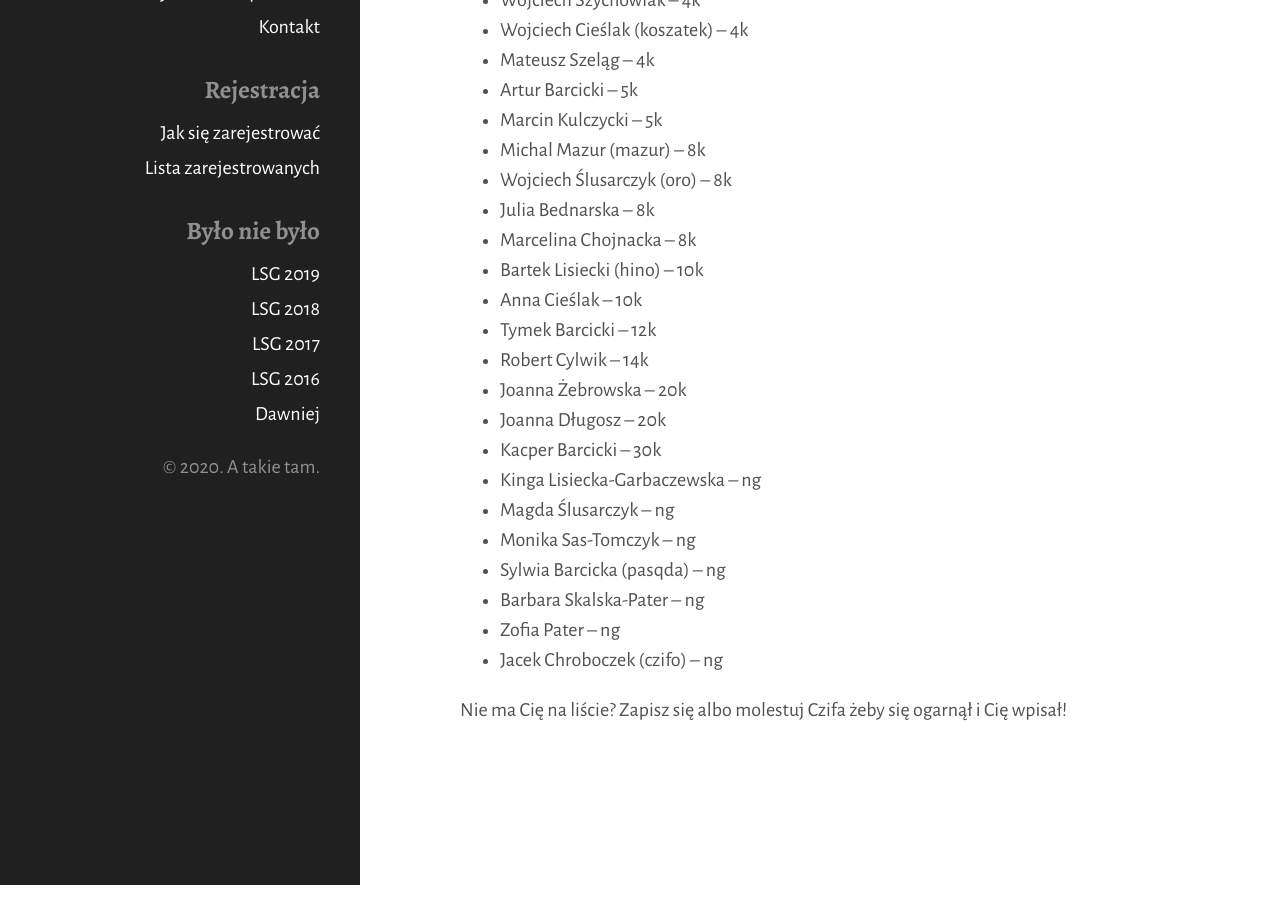
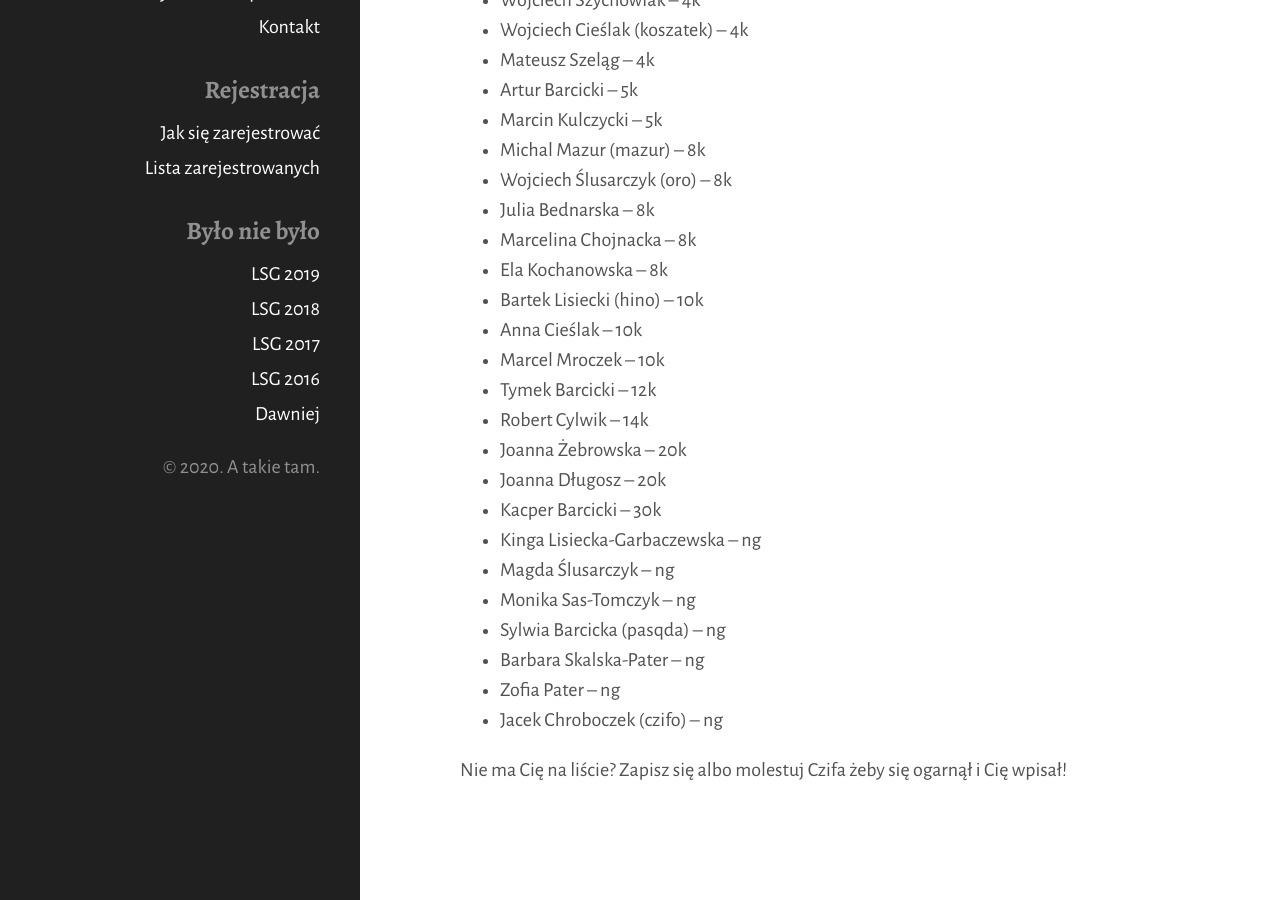
Before and after one commit to tasuki/lsg, a Jekyll site: the page built from zarejestrowani.md, in a window 1280 px wide and 900 px high, scrolled down 585 px. Built offline with Jekyll 4.4.1, drawn with Linux system fonts in a browser that asks for light colours; nearby versions of some CDN libraries.

Commit message:
Update zarejestrowani.md

```diff
--- a/zarejestrowani.md
+++ b/zarejestrowani.md
@@ -29,8 +29,10 @@ Zarejestrowani uczestnicy (mniej więcej wg siły):
 - Wojciech Ślusarczyk (oro) -- 8k
 - Julia Bednarska -- 8k
 - Marcelina Chojnacka -- 8k
+- Ela Kochanowska -- 8k
 - Bartek Lisiecki (hino) -- 10k
 - Anna Cieślak -- 10k
+- Marcel Mroczek -- 10k
 - Tymek Barcicki -- 12k
 - Robert Cylwik -- 14k
 - Joanna Żebrowska -- 20k
```
